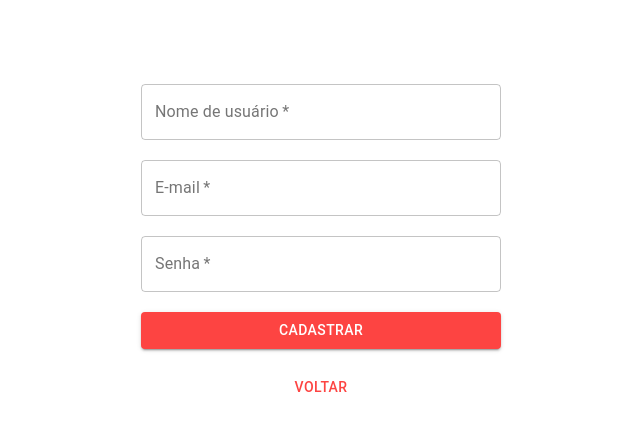
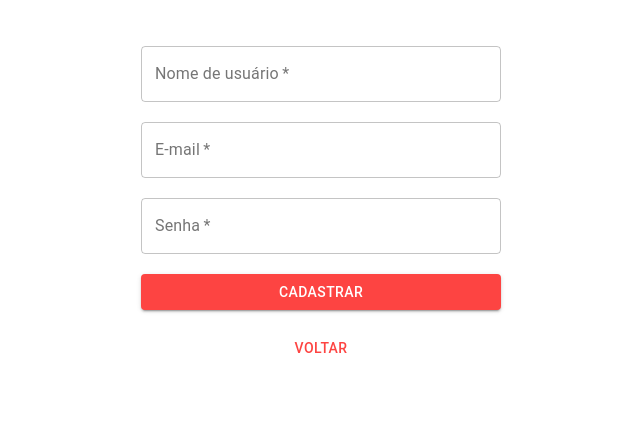
Before and after one commit to future4code/Aline-Vignoli, a React (Create React App) app in the folder semana12/labeddit/: page /signup in a window 1280 px wide. Shown: the top 430 px of the page, without its empty margins (319-959 px from the left). Built offline with nearby package versions, Linux system fonts and the light colour scheme.

Commit message:
alinhando conteúdo na PostPage

```diff
--- a/semana12/labeddit/src/App.js
+++ b/semana12/labeddit/src/App.js
@@ -7,7 +7,7 @@ import styled from 'styled-components';
 const App = () => {
 
   const Container = styled.div`
-  padding-top: 64px;
+    padding-top: 2%;
   `
 
   return (
--- a/semana12/labeddit/src/components/PostComponents/PostCard/styles.js
+++ b/semana12/labeddit/src/components/PostComponents/PostCard/styles.js
@@ -1,6 +1,5 @@
 import styled from 'styled-components';
 import Card from '@material-ui/core/Card';
-import CardContent from '@material-ui/core/CardContent';
 
 export const CardContainer = styled.div`
     * {
--- a/semana12/labeddit/src/global/global-styles.js
+++ b/semana12/labeddit/src/global/global-styles.js
@@ -2,6 +2,7 @@ import styled from 'styled-components';
 import { TextField } from '@material-ui/core';
 
 export const FlexBox = styled.div`
+    margin-top: ${props => props.isPostPage ? "60px" : "0"};
     display: flex;
     flex-direction: column;
     align-items: center;
--- a/semana12/labeddit/src/screens/PostPage/PostPage.js
+++ b/semana12/labeddit/src/screens/PostPage/PostPage.js
@@ -17,7 +17,7 @@ const PostPage = () => {
     const { data, getData } = useRequestData(`${BASE_URL}/posts/${pathParams.postId}`, headers, undefined)
 
     return (
-        <FlexBox>
+        <FlexBox isPostPage>
             <MainAppBar/>
             {!data && <CircularProgress color="primary"/>}
             {data &&
```
